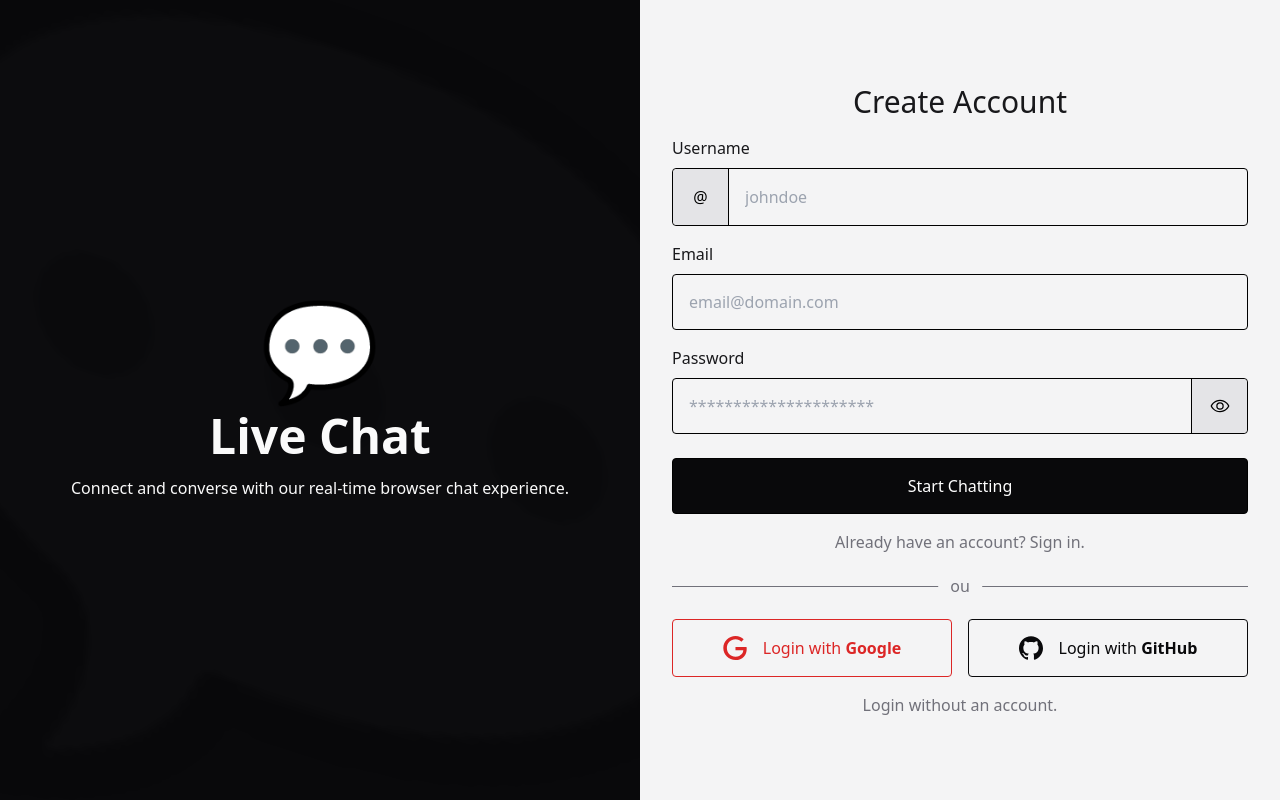
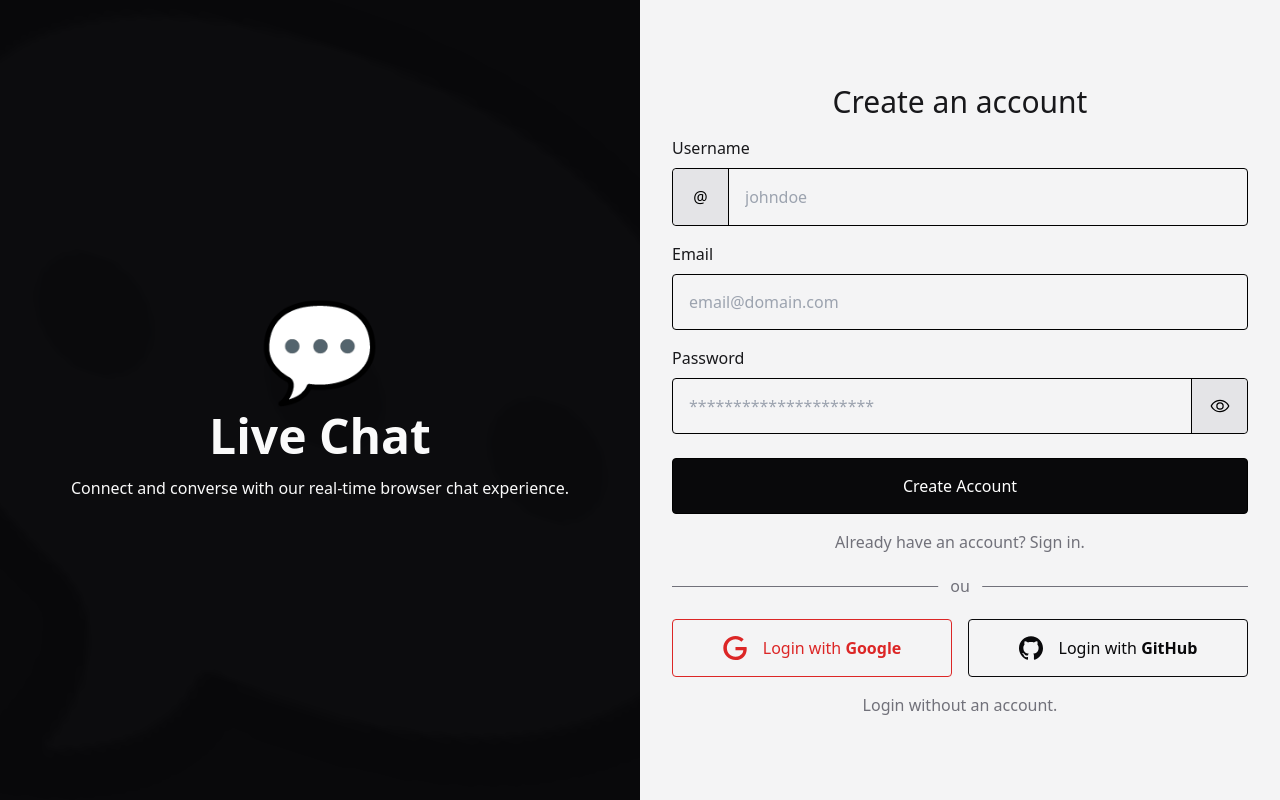
Before and after one commit to gelzinn/livechat, a Next.js app: page / in a window 1280 px wide. Built offline with nearby package versions, Linux system fonts and the light colour scheme.

Commit message:
fix: change create and sign titles on homepage

```diff
--- a/app/page.tsx
+++ b/app/page.tsx
@@ -92,7 +92,7 @@ const Homepage = () => {
   }
 
   return (
-    <div className="lg:grid lg:grid-cols-2 flex flex-col items-center justify-center lg:h-screen w-screen overflow-hidden">
+    <main className="lg:grid lg:grid-cols-2 flex flex-col items-center justify-center lg:h-screen w-screen overflow-hidden">
       <section className="relative flex items-center justify-center gap-4 w-full lg:h-full bg-zinc-950 lg:py-4 px-4 py-6">
         <div className="flex lg:flex-col items-center justify-center gap-4 z-[1] h-full w-full max-w-lg">
           <i className="text-3xl lg:text-8xl not-italic">💬</i>
@@ -116,7 +116,10 @@ const Homepage = () => {
             >
               <header>
                 <h3 className="text-2xl sm:text-3xl text-center font-medium">
-                  {tab === "login" ? "Sign In" : "Create Account"}
+                  {tab === "login" ?
+                    "Welcome back" :
+                    "Create an account"
+                  }
                 </h3>
               </header>
               {tab === "register" && (
@@ -227,7 +230,10 @@ const Homepage = () => {
                     }
                   }}
                 >
-                  {tab === "login" ? "Sign In" : "Start Chatting"}
+                  {tab === "login" ?
+                    "Sign In" :
+                    "Create Account"
+                  }
                 </button>
               </footer>
               <p
@@ -277,7 +283,7 @@ const Homepage = () => {
           </div>
         </div>
       </section>
-    </div>
+    </main>
   );
 };
 
```
